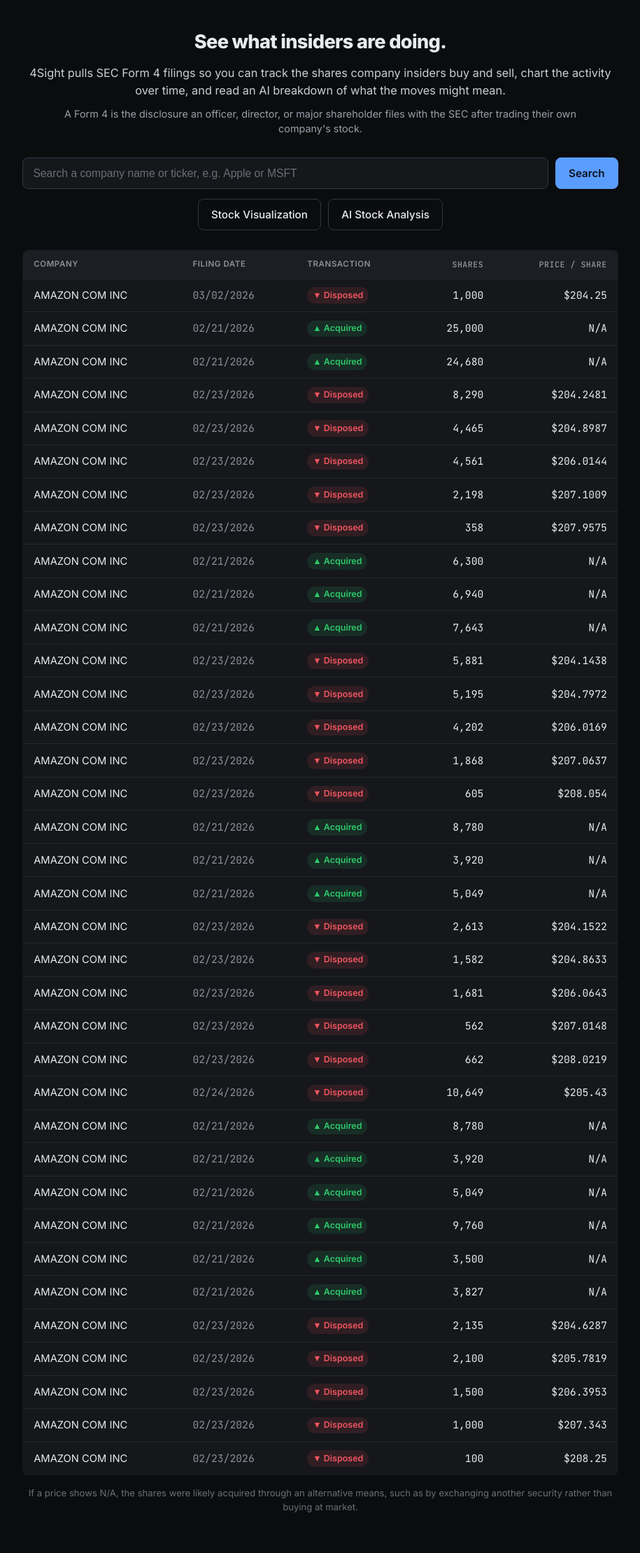
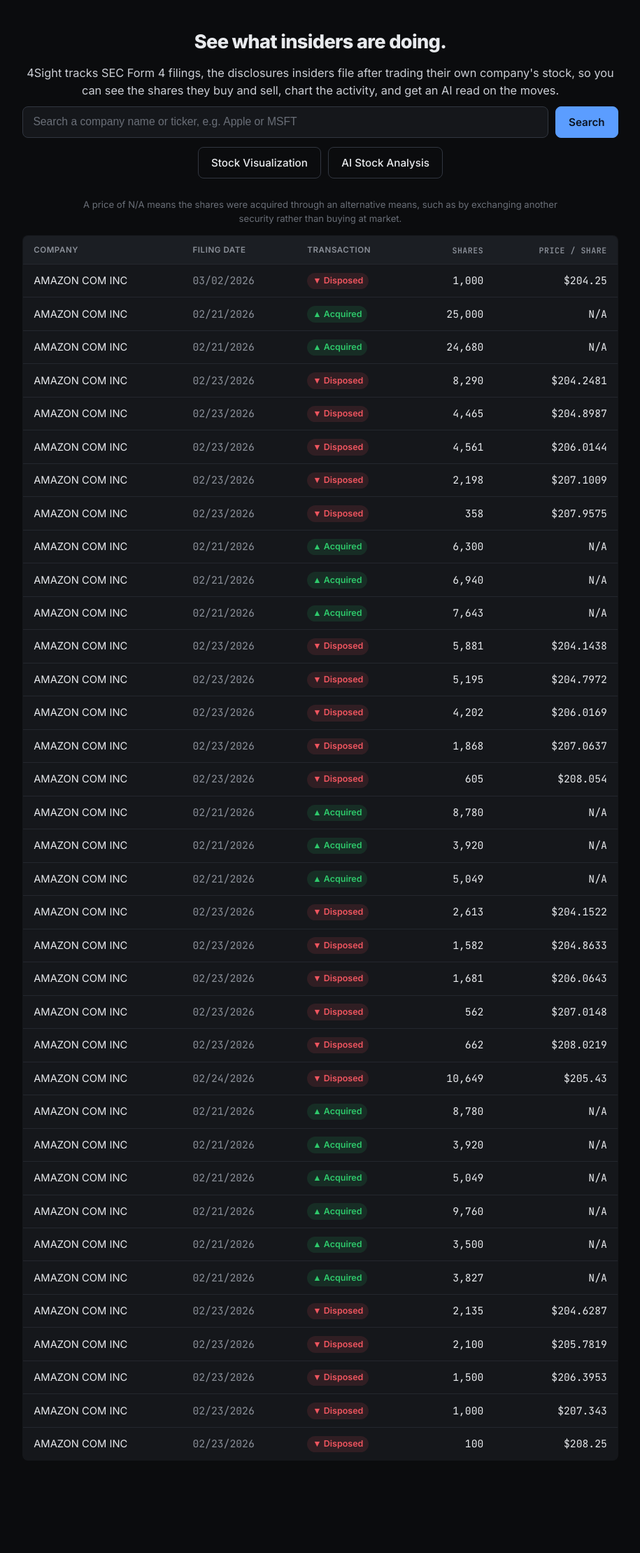
Before and after one commit to pratyushsaxena1/4Sight, a Flask app: page / in a window 1280 px wide. Shown: the part 106-2325 px from the top of the page at 70% size, without its empty margins (182-1097 px from the left). After the commit the page ends 2193 px from the top, so only its background shows below. Run offline with Flask 3, Linux system fonts and the light colour scheme.

Commit message:
Condense intro to one paragraph, surface N/A note above table
- Merge the two intro paragraphs into a single standard description that folds
  the Form 4 definition inline.
- Move the N/A price explanation to a caption directly above the table instead
  of a footnote below all rows, where it was easy to miss.

Co-Authored-By: Claude Opus 4.8 <noreply@anthropic.com>

```diff
--- a/static/css/indexStyle.css
+++ b/static/css/indexStyle.css
@@ -275,6 +275,11 @@ button:active {
     margin: 0.75rem 0 0;
 }
 
+.tableNote {
+    margin: 0 auto 0.85rem;
+    max-width: 720px;
+}
+
 .selectedCompany {
     font-size: 1.1rem;
     font-weight: 600;
--- a/templates/index.html
+++ b/templates/index.html
@@ -13,8 +13,7 @@
         </header>
 
         <h1>See what insiders are doing.</h1>
-        <p class="lede">4Sight pulls SEC Form 4 filings so you can track the shares company insiders buy and sell, chart the activity over time, and read an AI breakdown of what the moves might mean.</p>
-        <p class="subLede">A Form 4 is the disclosure an officer, director, or major shareholder files with the SEC after trading their own company's stock.</p>
+        <p class="lede">4Sight tracks SEC Form 4 filings, the disclosures insiders file after trading their own company's stock, so you can see the shares they buy and sell, chart the activity, and get an AI read on the moves.</p>
 
         <form method="POST" action="/">
             <div class="searchRow">
@@ -28,6 +27,7 @@
         </div>
 
         {% if data %}
+        <p class="footnote tableNote">A price of N/A means the shares were acquired through an alternative means, such as by exchanging another security rather than buying at market.</p>
         <table id="companyTable">
             <thead>
                 <tr>
@@ -60,7 +60,6 @@
             {% endfor %}
             </tbody>
         </table>
-        <p class="footnote">If a price shows N/A, the shares were likely acquired through an alternative means, such as by exchanging another security rather than buying at market.</p>
         {% elif search_query %}
         <p class="message">No recent Form 4 transactions found for "{{ search_query }}". Try a company name or ticker like "Apple" or "MSFT".</p>
         {% endif %}
```
